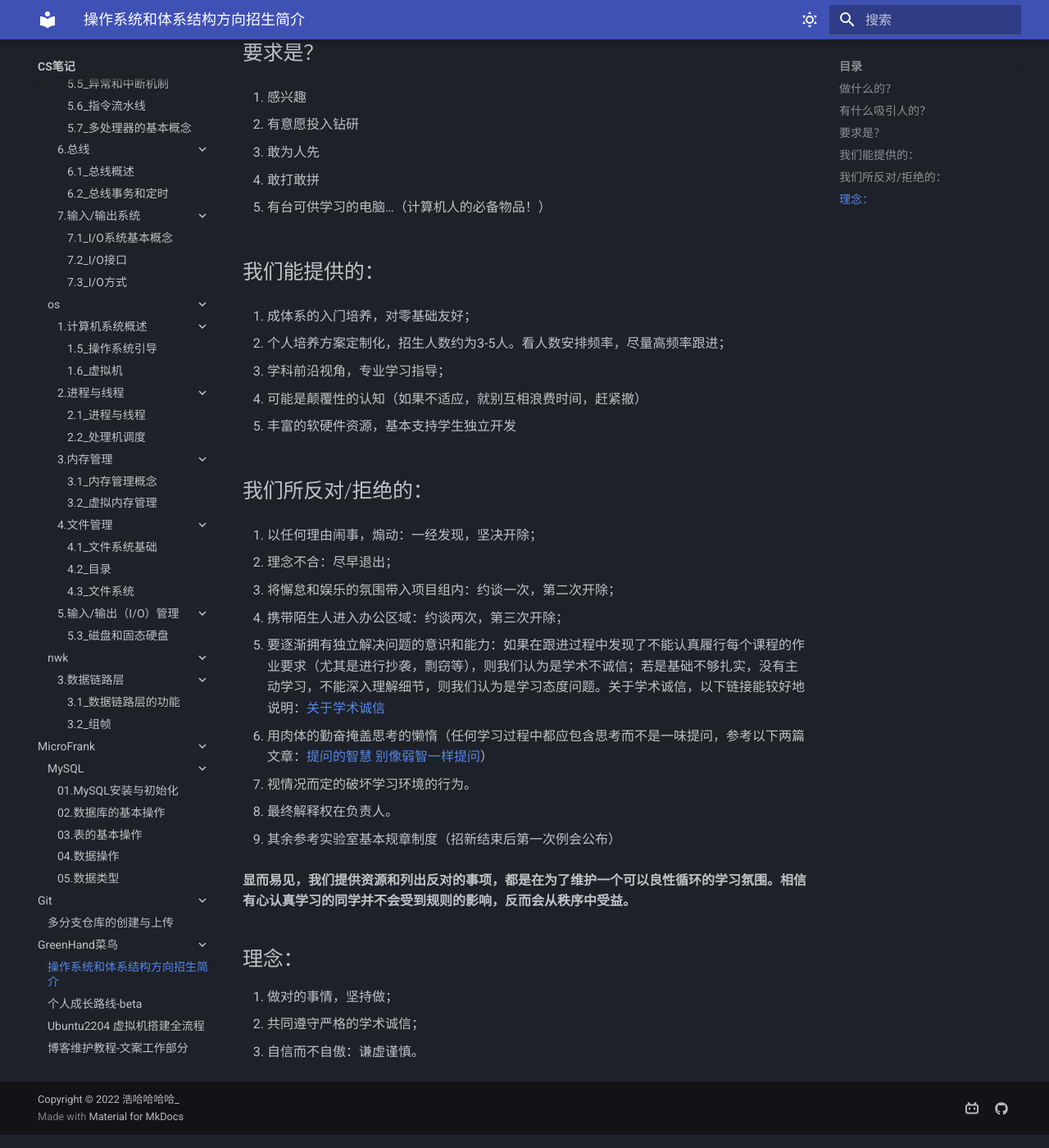
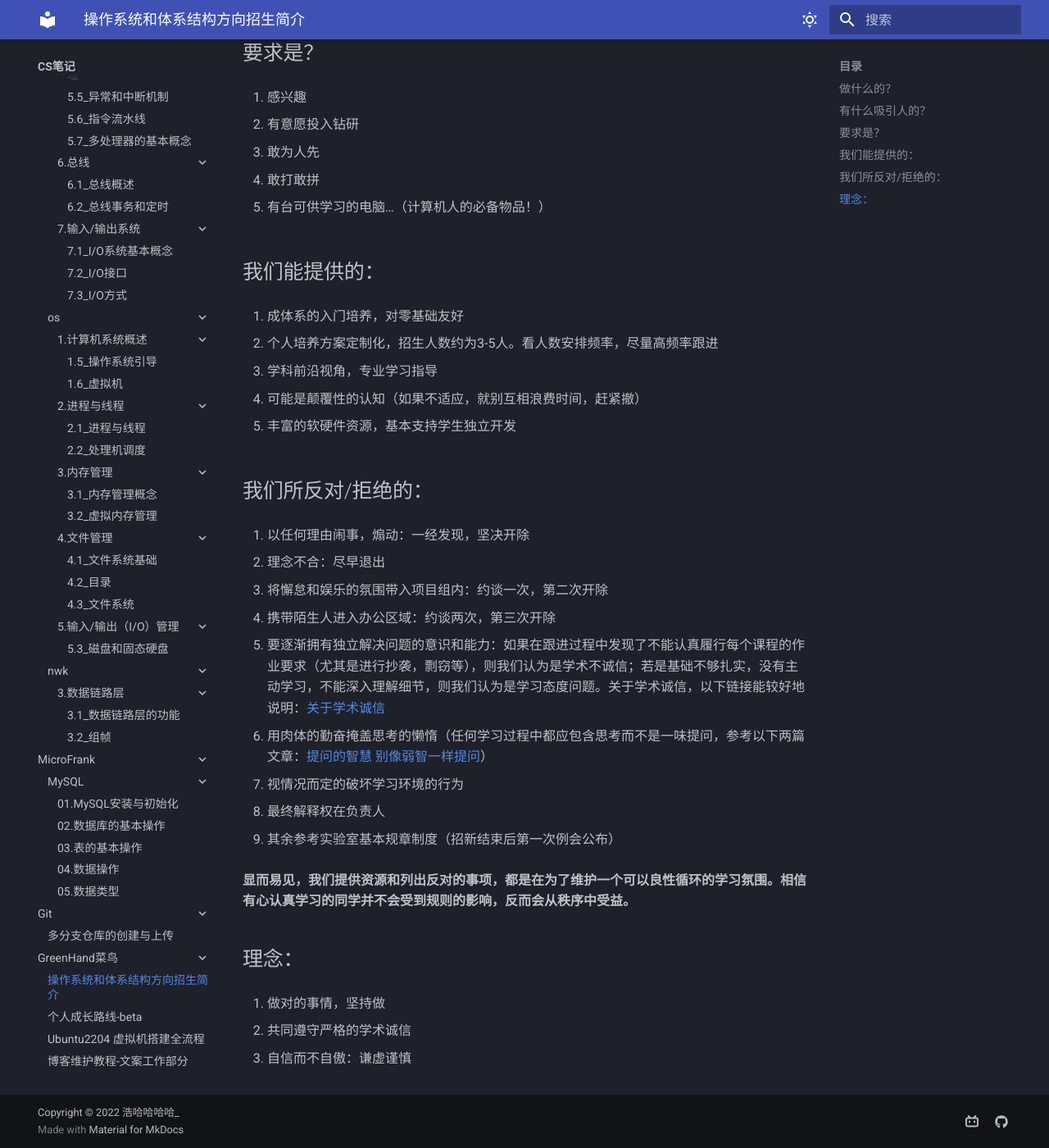
Before and after one commit to Haohahahaha/cs, an MkDocs documentation site: the page built from docs/greenhand/recruit/recruit.md, in a window 1280 px wide and 1400 px high, scrolled down 1241 px. Shown: the whole window at 82% size. Built offline with MkDocs 1.6.1 and Material for MkDocs 9.7.7, drawn with Linux system fonts in a browser that asks for light colours; some of the changed text lies outside the part shown.

Commit message:
2023-08-09_02:14:34 update

```diff
--- a/docs/greenhand/recruit/recruit.md
+++ b/docs/greenhand/recruit/recruit.md
@@ -8,7 +8,7 @@
 
 2. 手搓cpu（ysyx/loongarch）
 
-3. more………前沿方向，那是很久以后的事情了。
+3. more………前沿方向，那是很久以后的事情了
 
 FAQ:
 
@@ -22,13 +22,13 @@
 
 Q：啥是cpu啊？
 
-A：cpu是计算机（我用手拍了拍机箱，它发出了砰砰的声音）中最核心的组件，没了它就不算计算机啦～他能占计算机组件的很大部分（别看它体积很小，哈哈）
+A：cpu是计算机（我用手拍了拍机箱，它发出了砰砰的声音）中最核心的组件，没了它就不算计算机啦～他能占计算机组件的很大部分（别看它体积很小，哈哈）。
 
 Q：啥是手搓，为什么要手搓？我真用我的双手来搓东西吗？
 
 A：哈哈，当然不是用你的双手来“搓东西”啦。这是一个比喻～指的是靠我们的双手，动手实现一台计算机，并让它跑起来操作系统。基于这样的基础，你不仅可以深入理解计算机系统的工作原理，更有利于你更好地编写，修改和运行你所需的应用程序。
 
-Q：我还有其他不懂的，可以问吗
+Q：我还有其他不懂的，可以问吗？
 
 A：随便问啦～欢迎多多了解！
 
@@ -56,11 +56,11 @@
 
 ## 我们能提供的：
 
-1. 成体系的入门培养，对零基础友好；
+1. 成体系的入门培养，对零基础友好
 
-2. 个人培养方案定制化，招生人数约为3-5人。看人数安排频率，尽量高频率跟进；
+2. 个人培养方案定制化，招生人数约为3-5人。看人数安排频率，尽量高频率跟进
 
-3. 学科前沿视角，专业学习指导；
+3. 学科前沿视角，专业学习指导
 
 4. 可能是颠覆性的认知（如果不适应，就别互相浪费时间，赶紧撤）
 
@@ -68,21 +68,21 @@
 
 ## 我们所反对/拒绝的：
 
-1. 以任何理由闹事，煽动：一经发现，坚决开除；
+1. 以任何理由闹事，煽动：一经发现，坚决开除
 
-2. 理念不合：尽早退出；
+2. 理念不合：尽早退出
 
-3. 将懈怠和娱乐的氛围带入项目组内：约谈一次，第二次开除；
+3. 将懈怠和娱乐的氛围带入项目组内：约谈一次，第二次开除
 
-4. 携带陌生人进入办公区域：约谈两次，第三次开除；
+4. 携带陌生人进入办公区域：约谈两次，第三次开除
 
 5. 要逐渐拥有独立解决问题的意识和能力：如果在跟进过程中发现了不能认真履行每个课程的作业要求（尤其是进行抄袭，剽窃等），则我们认为是学术不诚信；若是基础不够扎实，没有主动学习，不能深入理解细节，则我们认为是学习态度问题。关于学术诚信，以下链接能较好地说明：[关于学术诚信](https://ysyx.oscc.cc/slides/2306/01.html#/%E4%B8%93%E4%B8%9A%E4%B8%96%E7%95%8C%E8%A7%821---%E5%AD%A6%E6%9C%AF%E8%AF%9A%E4%BF%A1)
 
 6. 用肉体的勤奋掩盖思考的懒惰（任何学习过程中都应包含思考而不是一味提问，参考以下两篇文章：[提问的智慧](https://github.com/ryanhanwu/How-To-Ask-Questions-The-Smart-Way/blob/main/README-zh_CN.md) [别像弱智一样提问](https://github.com/tangx/Stop-Ask-Questions-The-Stupid-Ways/blob/master/README.md)）
 
-7. 视情况而定的破坏学习环境的行为。
+7. 视情况而定的破坏学习环境的行为
 
-8. 最终解释权在负责人。
+8. 最终解释权在负责人
 
 9. 其余参考实验室基本规章制度（招新结束后第一次例会公布）
 
@@ -94,6 +94,8 @@
 
 ## 理念：
 
-1. 做对的事情，坚持做；
-2. 共同遵守严格的学术诚信；
-3. 自信而不自傲：谦虚谨慎。
+1. 做对的事情，坚持做
+
+2. 共同遵守严格的学术诚信
+
+3. 自信而不自傲：谦虚谨慎
```
